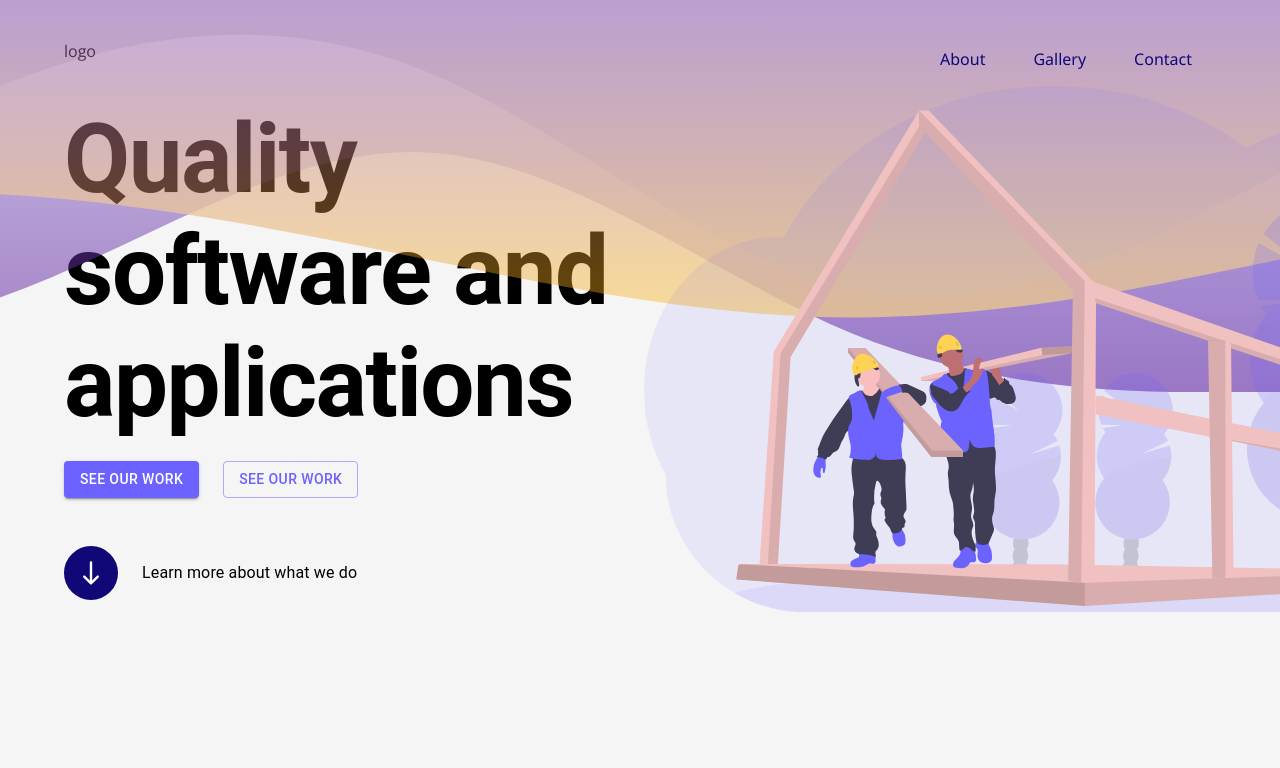
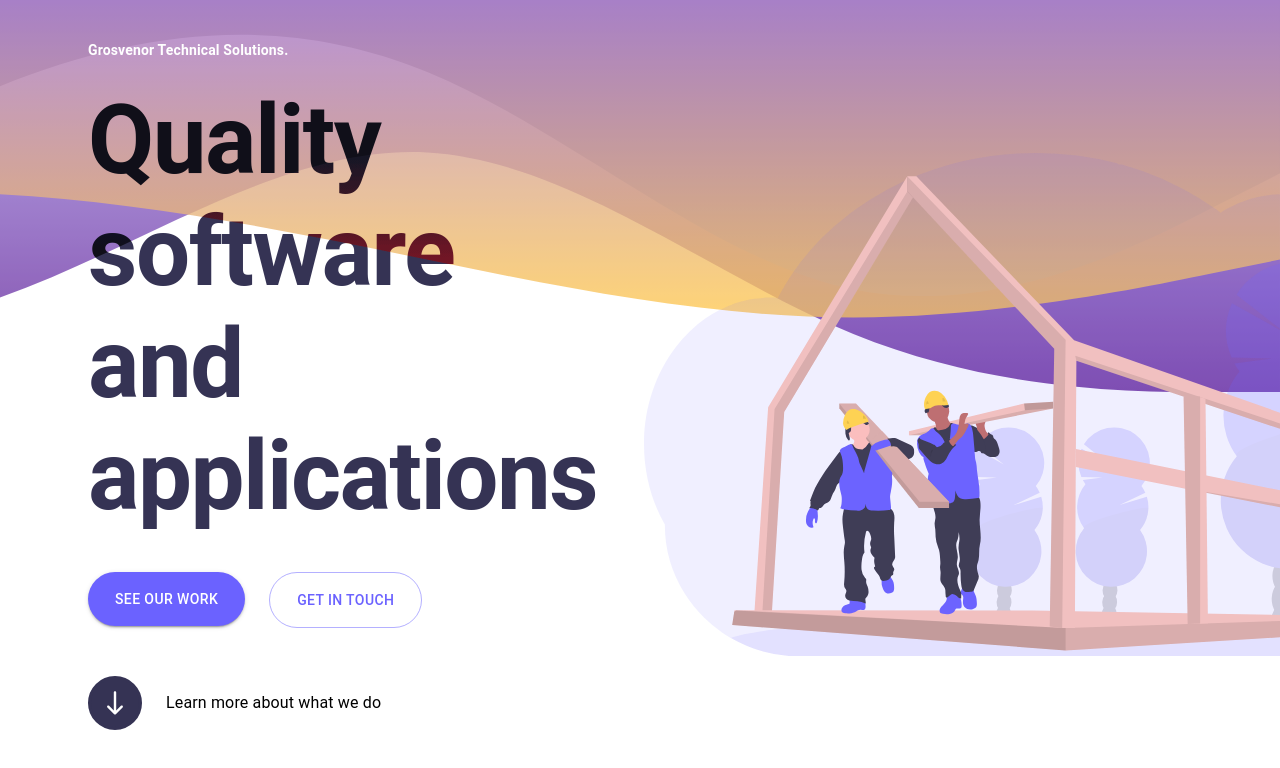
Before and after one commit to izabellewilding/grosvenor-tech-solutions-website, a React (Create React App) app: page / in a window 1280 px wide. Shown: the top 768 px of the page. Built offline with nearby package versions, Linux system fonts and the light colour scheme.

Commit message:
Add about page

```diff
--- a/package.json
+++ b/package.json
@@ -5,10 +5,12 @@
   "dependencies": {
     "@emotion/react": "^11.5.0",
     "@emotion/styled": "^11.3.0",
+    "@mui/icons-material": "^5.0.4",
     "@mui/material": "^5.0.4",
     "@testing-library/jest-dom": "^5.11.4",
     "@testing-library/react": "^11.1.0",
     "@testing-library/user-event": "^12.1.10",
+    "material-icons": "^1.10.0",
     "react": "^17.0.2",
     "react-dom": "^17.0.2",
     "react-scripts": "4.0.3",
--- a/src/App.css
+++ b/src/App.css
@@ -2,7 +2,6 @@
 
 body {
   margin: 0;
-  background-color: #f5f5f5;
   font-family: "Open Sans", sans-serif;
 }
 
@@ -19,3 +18,7 @@ ul {
 li {
   list-style-type: none;
 }
+
+.App {
+  overflow: hidden;
+}
--- a/src/App.js
+++ b/src/App.js
@@ -8,19 +8,23 @@ import { Navigation } from "./components/Navigation";
 import styled from "@emotion/styled";
 import { Hero } from "./components/Hero";
 import { ReactComponent as Wave } from "./assets/wave-4.svg";
+import Container from "@mui/material/Container";
 
 const BannerWave = styled(Wave)`
   position: absolute;
-  opacity: 0.5;
+  opacity: 0.7;
 `;
+
 function App() {
   return (
     <MuiThemeProvider theme={muiTheme}>
       <ThemeProvider theme={theme}>
         <div className="App">
           <BannerWave />
-          <Navigation />
-          <Hero />
+          <Container maxWidth="xl">
+            <Navigation />
+            <Hero />
+          </Container>
         </div>
       </ThemeProvider>
     </MuiThemeProvider>
--- a/src/components/Hero.js
+++ b/src/components/Hero.js
@@ -10,14 +10,12 @@ const StyledMuiGrid = styled(Grid)`
   display: flex;
   justify-content: center;
   align-items: center;
-  padding: 0 5vw;
-  overflow: hidden;
+  padding-left: 5vw;
+  padding-right: 5vw;
+  padding-top: 3rem;
 
-  @media ${(props) => props.theme.bp.tabletUp} {
-    padding-top: 3rem;
-  }
   @media ${(props) => props.theme.bp.desktopUp} {
-    padding-top: 0;
+    padding-top: 1.5rem;
   }
 `;
 
@@ -40,9 +38,9 @@ const MainGraphic = styled(Graphic)`
 `;
 
 const Title = styled(Typography)`
-  /* font-size: ${(props) => props.theme.font.h1}; */
-  /* color: ${(props) => props.theme.colors.white}; */
   font-weight: bold;
+  color: ${(props) => props.theme.colors.darkBlueGrey};
+  mix-blend-mode: color-burn;
 `;
 
 const LearnMoreCTAWrapper = styled.div`
@@ -50,12 +48,20 @@ const LearnMoreCTAWrapper = styled.div`
   flex-direction: row;
   align-items: center;
   margin-top: 3rem;
+  cursor: pointer;
 `;
 
 const LearnMoreCTA = styled(Typography)`
-  /* font-size: ${(props) => props.theme.font.h3}; */
-  /* color: ${(props) => props.theme.colors.white}; */
   margin-left: 1.5rem;
+`;
+
+const ButtonsContainer = styled(Grid)`
+  margin-top: 1rem;
+`;
+
+const RoundedButton = styled(Button)`
+  border-radius: 50px;
+  padding: 15px 27px;
 `;
 
 const ArrowButton = styled.div`
@@ -65,8 +71,8 @@ const ArrowButton = styled.div`
   height: 3rem;
 
   border-radius: 50%;
-  border: solid 3px ${(props) => props.theme.colors.darkBlue};
-  background: ${(props) => props.theme.colors.darkBlue};
+  border: solid 3px ${(props) => props.theme.colors.darkBlueGrey};
+  background: ${(props) => props.theme.colors.darkBlueGrey};
   svg {
     height: 3rem;
     fill: ${(props) => props.theme.colors.white};
@@ -79,15 +85,14 @@ export const Hero = () => {
       <StyledMuiGrid container spacing={1}>
         <StyledMuiGridItem item xs={12} md={6}>
           <Title variant="h1">Quality software and applications</Title>
-          <br />
-          <Grid container spacing={3}>
+          <ButtonsContainer container spacing={3}>
             <Grid item>
-              <Button variant="contained">See our work</Button>
+              <RoundedButton variant="contained">See our work</RoundedButton>
             </Grid>
             <Grid item>
-              <Button variant="outlined">See our work</Button>
+              <RoundedButton variant="outlined">Get in touch</RoundedButton>
             </Grid>
-          </Grid>
+          </ButtonsContainer>
           <LearnMoreCTAWrapper>
             <ArrowButton>
               <DownArrowGraphic />
--- a/src/components/Navigation.js
+++ b/src/components/Navigation.js
@@ -1,5 +1,8 @@
 import React from "react";
 import styled from "@emotion/styled";
+import Typography from "@mui/material/Typography";
+import IconButton from "@mui/material/IconButton";
+import MenuIcon from "@mui/icons-material/Menu";
 
 const Wrapper = styled.div`
   display: flex;
@@ -8,8 +11,11 @@ const Wrapper = styled.div`
   padding: 2.5rem 5vw 0 5vw;
 `;
 
-const Logo = styled.div`
-  width: 150px;
+const Logo = styled(Typography)`
+  color: #d5d4ff;
+  font-weight: bold;
+  color: ${(props) => props.theme.colors.white};
+  z-index: 1;
 `;
 
 const NavList = styled.ul`
@@ -22,7 +28,7 @@ const NavItem = styled.li`
   cursor: pointer;
   position: relative;
   border-radius: 20px solid red;
-  color: ${(props) => props.theme.colors.darkBlue};
+  color: ${(props) => props.theme.colors.white};
   font-family: "Segoe UI", Tahoma, Geneva, Verdana, sans-serif;
 
   &:hover {
@@ -50,8 +56,8 @@ const NavItem = styled.li`
 export const Navigation = () => {
   return (
     <Wrapper>
-      <div>logo</div>
-      <NavList>
+      <Logo variant="body2">Grosvenor Technical Solutions.</Logo>
+      {/* <NavList>
         <NavItem>
           <a>About</a>
         </NavItem>
@@ -62,6 +68,9 @@ export const Navigation = () => {
           <a>Contact</a>
         </NavItem>
       </NavList>
+      <IconButton edge="start" color="inherit" aria-label="menu" sx={{ mr: 2 }}>
+        <MenuIcon />
+      </IconButton> */}
     </Wrapper>
   );
 };
--- a/src/theme/theme.js
+++ b/src/theme/theme.js
@@ -2,15 +2,8 @@ export const theme = {
   colors: {
     white: "#FFFFFF",
     black: "#111826",
-    darkGrey: "#1B1C26",
-    blueGrey: "#a9adc1",
-    darkBlue: "#110878",
+    darkBlueGrey: "#353354",
     purple: "#6b62ff",
-  },
-  font: {
-    h1: "3rem",
-    h2: "2rem",
-    h3: "1.15rem",
   },
 
   bp: {
```
Also changed, not shown: src/components/About.js (added), 1 other file (tests, documents, lock files or other folders).
